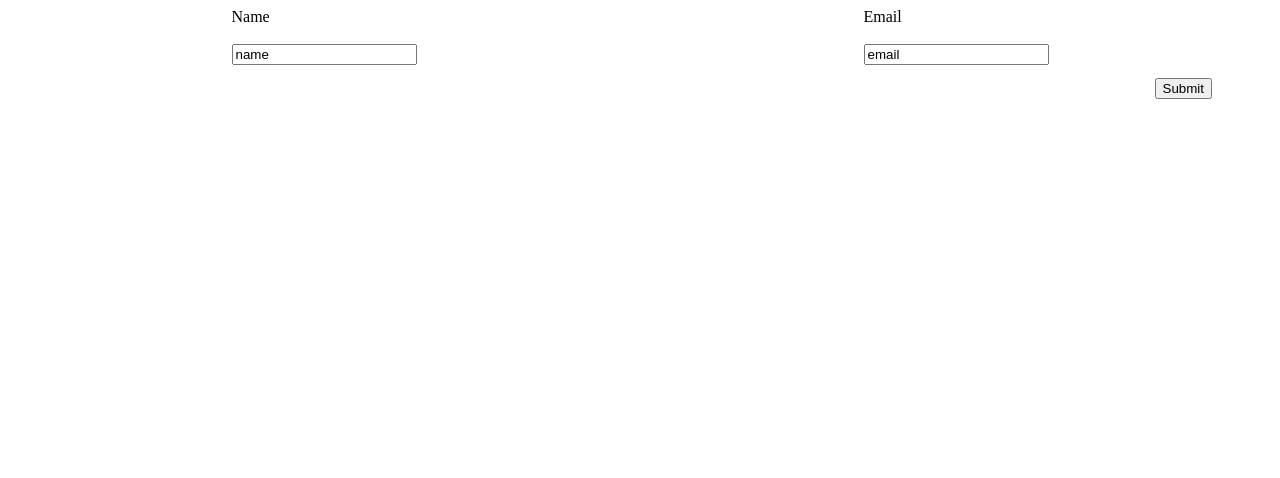
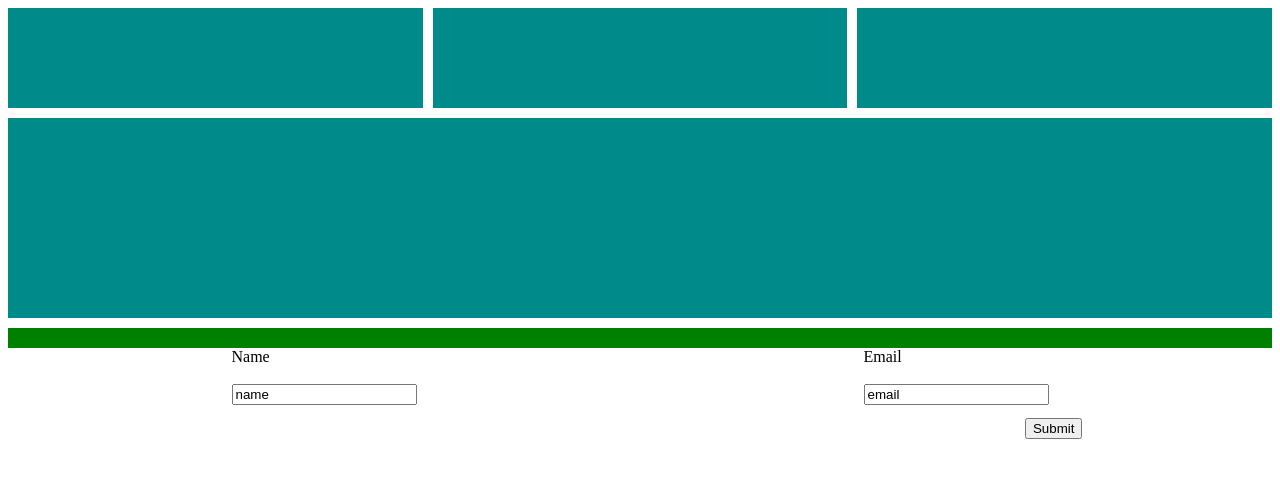
Before and after one commit to droppedyourdingo/picasso-painting, a plain HTML site: page index.html in a window 1280 px wide. Drawn offline with Linux system fonts and the light colour scheme.

Commit message:
added grid boxes for artwork

```diff
--- a/index.html
+++ b/index.html
@@ -8,6 +8,16 @@
     <link rel="stylesheet" href="style.css">
 </head>
 <body>
+    <div id="container">
+        <div class="grid1">
+            <div id="box1" class="box"></div>
+            <div id="box2" class="box"></div>
+            <div id="box3" class="box"></div>
+        </div>
+        <div id="box4"></div>
+        <div id="box5"></div>
+    </div>
+
     <div id="form">
         <form method="get" action="submission.html">
             <div class="form">
--- a/style.css
+++ b/style.css
@@ -1,12 +1,37 @@
+.grid1 {
+    display: grid;
+    grid-template-columns: 1fr 1fr 1fr;
+    grid-gap: 10px;
+}
+
+.box {
+    background-color: darkcyan;
+    height: 100px;
+}
+
+#box4 {
+    background-color: darkcyan;
+    margin-top: 10px;
+    height: 200px;
+}
+
+#box5 {
+    background-color: green;
+    margin-top: 10px;
+    height: 20px;
+}
+
 .form {
     display: flex;
     justify-content: space-around;
 }
+
 .form-column {
     display: flex;
     flex-direction: column;
 }
+
 button {
     float: right;
-    margin: 1em 4.5em;
+    margin: 1em 15% 0 0;
 }
```
